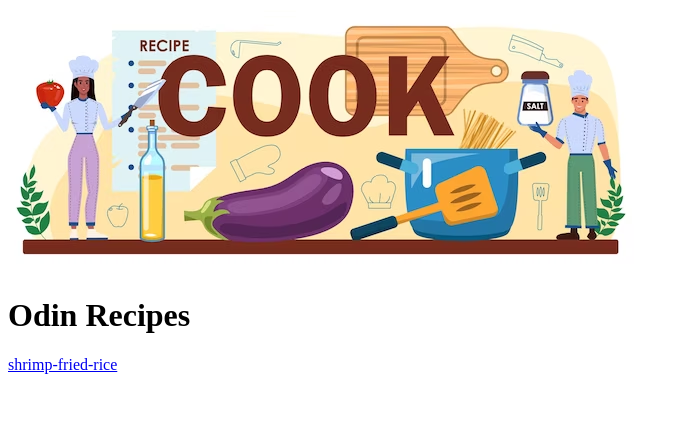
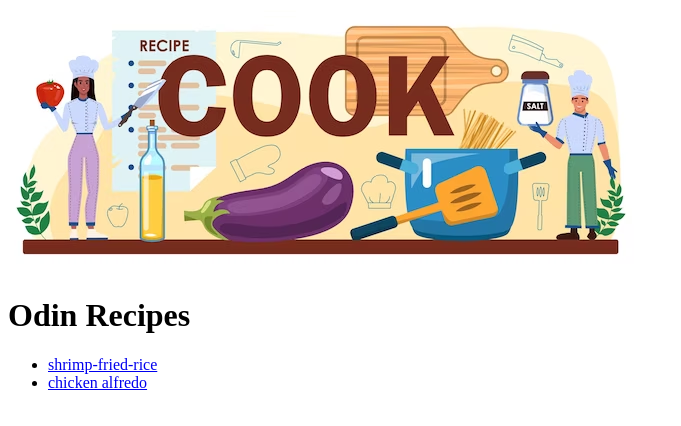
Before and after one commit to Crhodes7744/odin-recipes, a plain HTML site: page index.html in a window 1280 px wide. Shown: the whole page, without its empty margins (0-681 px from the left). Drawn offline with Linux system fonts and the light colour scheme.

Commit message:
Modified the index.html
linked the alfredo.html to the index

```diff
--- a/index.html
+++ b/index.html
@@ -8,7 +8,9 @@
         <body>
             <img src="recipes/images/cook.jpg" alt="cooking picture with a man and woman">
         <h1>Odin Recipes</h1>
-        <a href="recipes/shrimp-fried-rice.html">shrimp-fried-rice</a>
+        <ul>
+       <li> <a href="recipes/shrimp-fried-rice.html">shrimp-fried-rice</a> </li>
+       <li> <a href="recipes/alfredo.html">chicken alfredo</a> </li>
 
         </body>
 </html>
```
